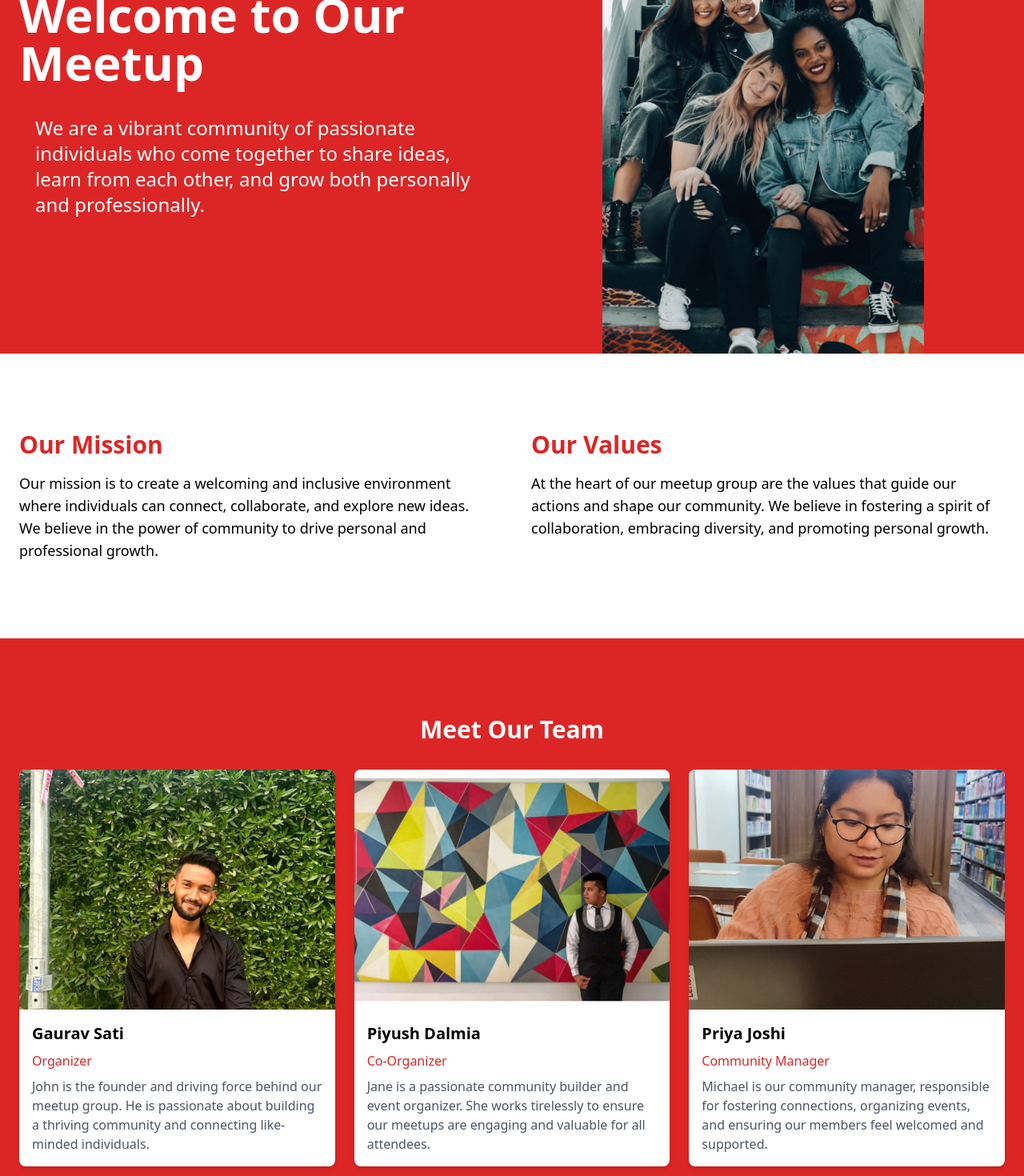
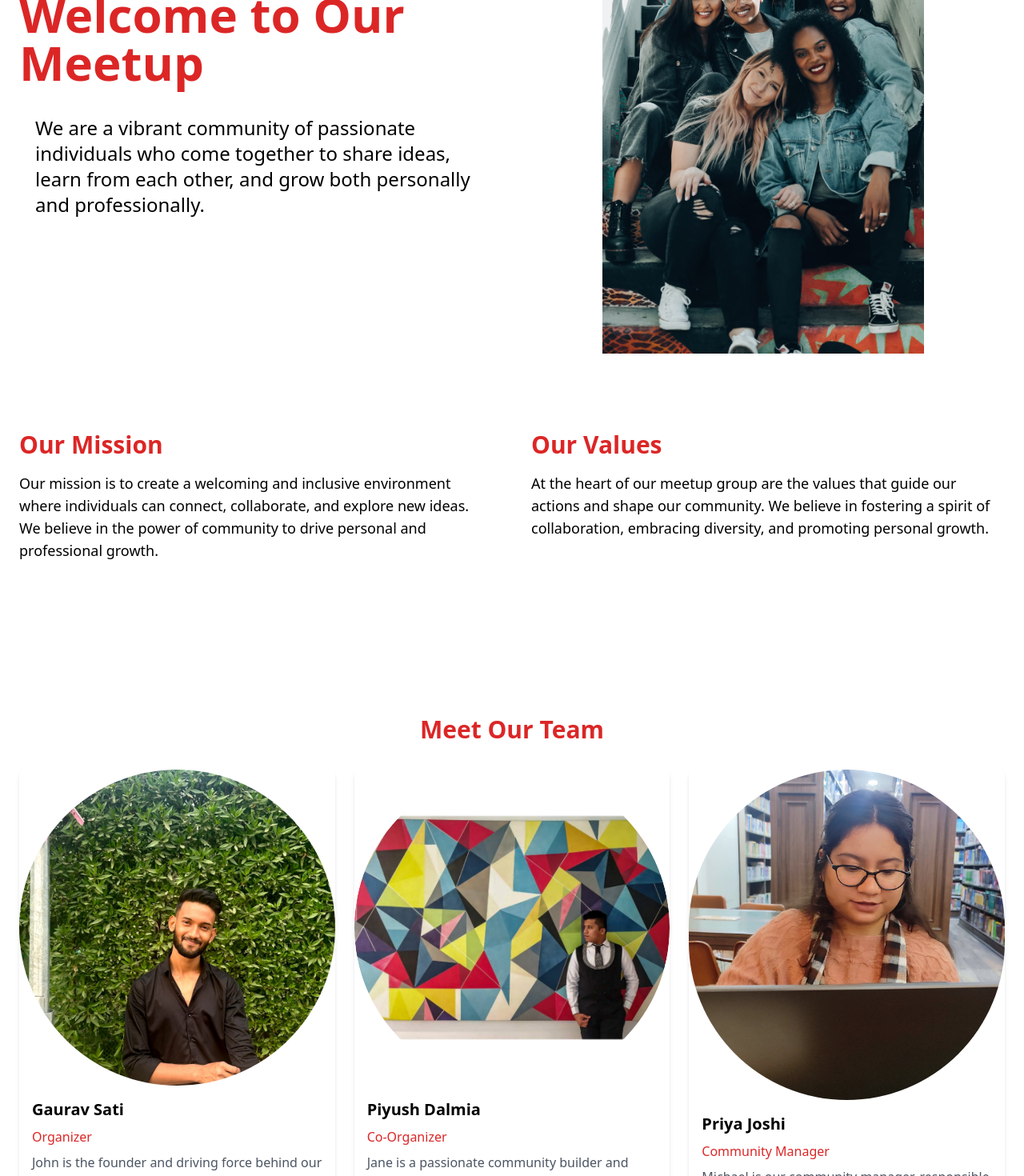
Before and after one commit to HeyPiyushDalmia/JabWeMeet, a React (Create React App) app: page /about in a window 1280 px wide. Shown: the part 240-1710 px from the top of the page at 80% size. Built offline with nearby package versions, Linux system fonts and the light colour scheme.

Commit message:
local commit

```diff
--- a/src/components/About.js
+++ b/src/components/About.js
@@ -9,11 +9,11 @@ export default function About() {
 
     <div className="bg-white text-red-600 mt-5">
       {/* <header className="bg-red-600 text-white py-12 md:py-24"> */}
-        <div className="bg-red-600 text-white   mx-auto px-4 md:px-6">
+        <div className="bg-white text-red-600   mx-auto px-4 md:px-6">
           <div className="grid gap-6 md:grid-cols-2 items-center">
             <div>
               <h1 className=" text-6xl font-bold mb-4">Welcome to Our Meetup</h1>
-              <p className="text-2xl p-5">
+              <p className="text-2xl p-5 text-black">
                 We are a vibrant community of passionate individuals who come together to share ideas, learn from each
                 other, and grow both personally and professionally.
               </p>
@@ -64,19 +64,21 @@ export default function About() {
         </div>
 
         {/* meet our team */}
-        <section className="py-12 bg-red-600 md:py-24 mx-auto">
+        <section className="py-12 bg-white md:py-24 mx-auto">
           <div className="container mx-auto px-4 md:px-6">
-            <h2 className="text-3xl text-white font-bold mb-8 text-center">Meet Our Team</h2>
+            <h2 className="text-3xl text-red-600 font-bold mb-8 text-center">Meet Our Team</h2>
             <div className="grid grid-cols-1 sm:grid-cols-2 md:grid-cols-3 gap-6">
               <div className="bg-white rounded-lg shadow-md overflow-hidden">
+                <div className='rounded-full overflow-hidden'>
                 <img
                   src={gaurav}
                   width="400"
-                  height="400"
+                  height="50%"
                   alt="John Doe"
-                  className="w-full h-48 object-cover"
-                  style={{ aspectRatio: "400/400", objectFit: "cover",height:"300px" }}
+                  className="w-full h-10 object-cover "
+                  style={{ aspectRatio: "400/400", objectFit: "cover",height:"50%" }}
                 />
+                </div>
                 <div className="p-4">
                   <h3 className="text-xl text-black font-bold mb-2">Gaurav Sati</h3>
                   <p className="text-red-600 mb-2">Organizer</p>
@@ -87,14 +89,16 @@ export default function About() {
                 </div>
               </div>
               <div className="bg-white rounded-lg shadow-md overflow-hidden">
+                <div className='rounded-full overflow-hidden'>
                 <img
                   src={piyush}
                   width="400"
-                  height="400"
+                  height="50%"
                   alt="Jane Smith"
-                  className="w-full h-48 object-cover"
-                  style={{ aspectRatio: "400/400", objectFit: "cover" ,height:"300px"}}
+                  className="w-full h-48 object-cover rounded-full"
+                  style={{ aspectRatio: "400/400", objectFit: "cover" ,height:"50%"}}
                 />
+                </div>
                 <div className="p-4">
                   <h3 className="text-xl text-black font-bold mb-2">Piyush Dalmia</h3>
                   <p className="text-red-600 mb-2">Co-Organizer</p>
@@ -110,8 +114,8 @@ export default function About() {
                   width="400"
                   height="400"
                   alt="Michael Johnson"
-                  className="w-full h-48 object-contain"
-                  style={{ aspectRatio: "400/400", objectFit: "cover" ,height:"300px"}}
+                  className="w-full h-48 object-contain rounded-full"
+                  style={{ aspectRatio: "400/400", objectFit: "cover" ,height:"70%"}}
                 />
                 <div className="p-4">
                   <h3 className="text-xl text-black font-bold mb-2">Priya Joshi</h3>
```
